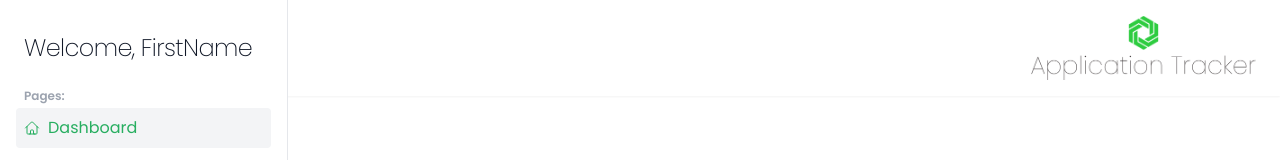
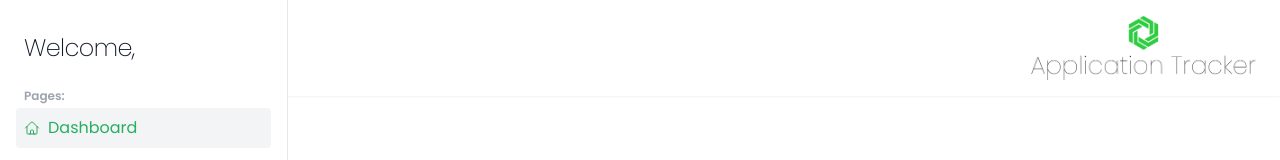
Before and after one commit to Robert-Best-2116/Group-Project, a React (Create React App) app in the folder client/: page /dashboard in a window 1280 px wide. Shown: the top 160 px of the page. Built offline with nearby package versions, Linux system fonts and the light colour scheme; no server answers.

Commit message:
Implemented Brittanys Login and Registration mods

```diff
--- a/client/src/App.js
+++ b/client/src/App.js
@@ -3,18 +3,27 @@
 import { BrowserRouter as Router, Routes, Route } from "react-router-dom";
 import Dashboard from "./components/Dashboard";
 import ViewPost from "./components/ViewPost";
-import { useState } from "react";
+import { useMemo, useState } from "react";
 import Create from "./components/Create";
 import Edit from "./components/Edit";
 import LoginReg from "./components/LoginReg";
 import Home from "./screen/Home";
 import About from "./components/About";
 import Register from "./components/Register";
+import { UserContext } from "./components/UserContext"
 
 function App() {
+
+  const [loggedInUser, setLoggedInUser] = useState({}); //Setting a useState variable to use as the global context value. - BL
+  const providerValue = useMemo(() => ({loggedInUser, setLoggedInUser}), [loggedInUser, setLoggedInUser]); //Using Memo so that the logged in user context variable will update any time it is changed in the application. - BL
+
+
   return (
     <Router>
     <div className="App">
+      {/* ++++++++ */}
+      {/* Applying User Context so that it can be used across all routes - BL */}
+      < UserContext.Provider value={providerValue}>
       <Routes>
         {/* LANDING PAGE (HOME) - JG */}
         <Route path="/" element={<Home />} />
@@ -33,6 +42,8 @@ function App() {
         {/* EDIT APPLICATION PAGE BELOW - Alex */}
         <Route path="/application/edit/:id" element={<Edit />} />
       </Routes>
+      {/* ++++++++ */}
+      </UserContext.Provider>
     </div>
   </Router>
   );
--- a/client/src/components/HomeNavbar.jsx
+++ b/client/src/components/HomeNavbar.jsx
@@ -1,7 +1,11 @@
-
+import { useContext } from 'react';
 import { Link } from 'react-router-dom';
+import { UserContext } from './UserContext';
 
 const HomeNavbar = () => {
+
+    // Bringing in the User Context variable to access the first name. - BL
+    const {loggedInUser, setLoggedInUser} = useContext(UserContext);
 
     return (
         <div className="w-screen flex items-center justify-start flex-col">
@@ -14,10 +18,10 @@ const HomeNavbar = () => {
                 </div>
 
                 {/* FirstName Prop will need to be implemented in */}
-                {/* Example: Welcome, {firstName} */}
+                {/* Example: Welcome, {loggedInUser.firstName} */}
                 <div className="mt-4 flex md:ml-4 md:mt-0 items-center justify-center">
                     <h2 className="text-2xl font-bold leading-7 text-gray-900 sm:truncate sm:text-3xl sm:tracking-tight">
-                        Welcome, FirstName
+                        Welcome, {loggedInUser.firstName}
                     </h2>
                 </div>
             </div>
--- a/client/src/components/Login.jsx
+++ b/client/src/components/Login.jsx
@@ -1,7 +1,8 @@
-import React, { useState, useEffect } from 'react';
+import React, { useState, useEffect, useContext } from 'react';
 import axios from 'axios';
 import { Link, useNavigate } from 'react-router-dom';
 import Register from './Register';
+import { UserContext } from './UserContext';
 
 
 const Login = () => {
@@ -9,6 +10,7 @@ const Login = () => {
     const [errors, setErrors] = useState([]);
     const navigate = useNavigate();
     const [user, setUser] = useState({});
+    const {loggedInUser, setLoggedInUser} = useContext(UserContext);
 
     // SET USER WHEN INPUTS ARE ADDED TO THE FORM - BL
     const changeHandler = (e) => {
@@ -21,6 +23,8 @@ const Login = () => {
         axios.post('http://localhost:8000/api/users/login', user, {withCredentials: true})
             .then(res => {
                 console.log(res, "response")
+                setLoggedInUser(res.data.user) //++++++++
+                console.log(loggedInUser, "this is the new user");
                 navigate('/dashboard')
             })
             .catch(err => {
--- a/client/src/components/Register.jsx
+++ b/client/src/components/Register.jsx
@@ -1,10 +1,14 @@
 import React, { useState, useEffect } from 'react';
 import { Link, useNavigate } from 'react-router-dom';
 import axios from 'axios';
+import { useContext } from 'react';  //++++++++
+import { UserContext } from './UserContext'; //++++++++
+
 
 const Register = () => {
     const navigate = useNavigate();
     const [errors, setErrors] = useState({});
+    const {loggedInUser, setLoggedInUser} = useContext(UserContext);
 
 
     // STATE VARIABLES FOR THE FORM FOR USER - BL
@@ -28,6 +32,8 @@ const Register = () => {
             .then(res => {
                 console.log("then")
                 console.log(res)
+                setLoggedInUser(res.data.user)
+                console.log(loggedInUser, "this is the new user")
                 navigate("/dashboard")
             })
             .catch(err => {
--- a/client/src/components/SideBar.jsx
+++ b/client/src/components/SideBar.jsx
@@ -11,6 +11,8 @@ import {
   XMarkIcon,
 } from '@heroicons/react/24/outline'
 import axios from 'axios'
+import { useContext } from 'react';  //++++++++
+import { UserContext } from './UserContext'; //++++++++
 
 
 function classNames(...classes) {
@@ -21,6 +23,10 @@ const Sidebar = () => {
     const [sidebarOpen, setSidebarOpen] = useState(false)
 
     const navigate = useNavigate();
+
+    //++++++++
+    // Bringing in the User Context variable to access the first name. - BL
+    const {loggedInUser, setLoggedInUser} = useContext(UserContext)
 
     // LOGOUT function added. Will remove cookie once logged out. - BL
     const logout = () => {
@@ -80,7 +86,7 @@ const Sidebar = () => {
                     {/* INTERIOR OF POPOVER */}
                   <div className="flex grow flex-col gap-y-5 overflow-y-auto bg-white px-6 pb-2">
                     <div className="flex flex-col h-18 shrink-0 items-center justify-center">
-                        <h3 className="text-2xl font-light leading-7 text-gray-900 sm:truncate sm:text-2xl sm:tracking-tight my-4">Welcome, FirstName</h3>
+                        <h3 className="text-2xl font-light leading-7 text-gray-900 sm:truncate sm:text-2xl sm:tracking-tight my-4">Welcome, {loggedInUser.firstName}</h3>
 
                         {/* Log Out button will use onClick Logout handler? */}
                         <button type="button" className="transition ease-in-out delay-100 inline-flex items-center justify-center rounded-md bg-[#e74d3caf] px-3 py-2 text-sm text-gray-900 shadow-sm ring-1 ring-inset ring-gray-300 hover:bg-[#e74c3c] hover:text-[#fff] hover:-translate-y-1 hover:scale-110 w-1/2" onClick={logout}>Logout</button>
@@ -132,7 +138,7 @@ const Sidebar = () => {
           <div className="flex grow flex-col gap-y-5 overflow-y-auto border-r border-gray-200 bg-white px-6">
 
             <div className="flex shrink-0 items-center h-auto">
-                <h3 className="text-xl font-extralight leading-7 text-gray-900 sm:truncate sm:text-2xl sm:tracking-tight mt-8">Welcome, FirstName</h3>
+                <h3 className="text-xl font-extralight leading-7 text-gray-900 sm:truncate sm:text-2xl sm:tracking-tight mt-8">Welcome, {loggedInUser.firstName}</h3>
             </div>
 
             <nav className="flex flex-1 flex-col">
@@ -158,7 +164,7 @@ const Sidebar = () => {
                   <ul role="list" className="-mx-2 mt-2 space-y-1">
                     {/* Map for userName here: */}
                     <li className='py-2 rounded flex items-center pl-2'>
-                      <UserIcon className='h-4 w-4 mr-2'/>FirstName
+                      <UserIcon className='h-4 w-4 mr-2'/>{loggedInUser.firstName}
                     </li>
                   </ul>
                 </li>
@@ -181,7 +187,7 @@ const Sidebar = () => {
 
           <div className="flex-1 flex items-end justify-end flex-col text-sm font-semibold leading-6 text-gray-900">
             <img className='w-auto h-[4rem] mb-2' src="img/logo.png" alt="Logo" />
-            {/* <h3 className='font-light leading-7 text-gray-900 text-[1.1rem] text-center'>Welcome, FirstName</h3> */}
+            {/* <h3 className='font-light leading-7 text-gray-900 text-[1.1rem] text-center'>Welcome, {loggedInUser.firstName}</h3> */}
           </div>
 
           {/* Log Out button will use onClick Logout handler? */}
--- /dev/null
+++ b/client/src/components/UserContext.jsx
@@ -0,0 +1,4 @@
+import { createContext } from "react";
+
+export const UserContext = createContext({});
+// Creating the UserContext global variable to be used across all components. - BL
```
Lines whose indentation alone changed are shown as unchanged.
